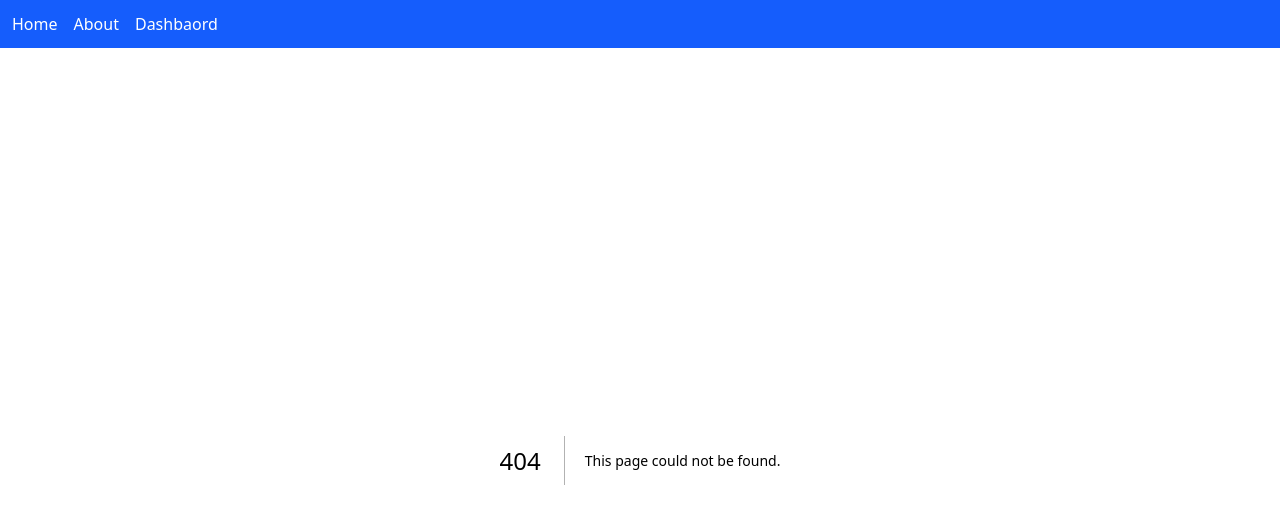
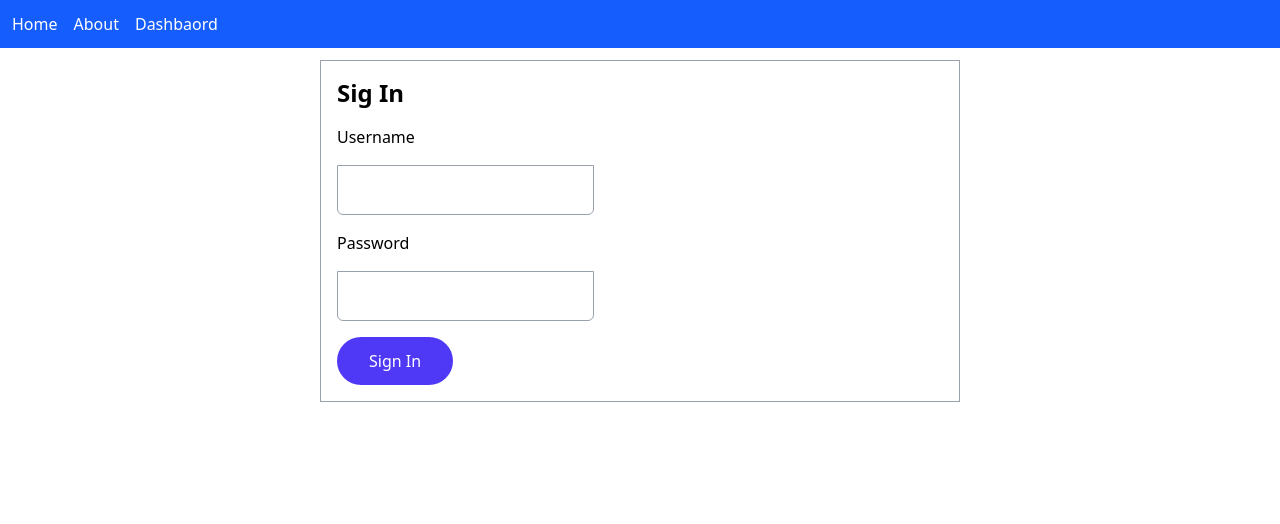
Before and after one commit to FactNJS1014/my-app, a Next.js app: page /backoffice/signin in a window 1280 px wide. Before the commit this address had no page. Shown: the top 524 px of the page. Built offline with nearby package versions, Linux system fonts and the light colour scheme.

Commit message:
create sigin

```diff
--- /dev/null
+++ b/app/backoffice/signin/page.tsx
@@ -0,0 +1,74 @@
+"use client";
+
+import { useState } from "react";
+import { useRouter } from "next/navigation";
+import Swal from "sweetalert2";
+import { Config } from "../config";
+import axios from "axios";
+
+export default function Signin() {
+  const [username, setUsername] = useState("");
+  const [password, setPassword] = useState("");
+  const router = useRouter();
+
+  const handleSignIn = async () => {
+    try {
+      const payload = {
+        username: username,
+        password: password,
+      };
+
+      const url = Config.apiUrl + "/member/signin";
+      const response = await axios.post(url, payload);
+      if (response.status === 200) {
+        localStorage.setItem("token", response.data.token);
+        router.push("/backoffice/home");
+      }
+    } catch (error) {
+      if (axios.isAxiosError(error)) {
+        if (error.response?.status === 401) {
+          Swal.fire({
+            title: "Sign In",
+            text: "Username or password is incorrect",
+            icon: "warning",
+            timer: 2000,
+            timerProgressBar: true,
+          });
+        }
+      } else {
+        Swal.fire({
+          title: "error",
+          text: (error as Error).message,
+          icon: "error",
+        });
+      }
+    }
+  };
+
+  return (
+    <div className="flex flex-col gap-4 mx-auto items-start border border-gray-400 w-1/2 p-4">
+      <div className="text-2xl font-bold">Sig In</div>
+      <div>Username</div>
+      <div>
+        <input
+          type="text"
+          className="input"
+          onChange={(e) => setUsername(e.target.value)}
+        />
+      </div>
+      <div>Password</div>
+      <div>
+        <input
+          type="password"
+          className="input"
+          onChange={(e) => setPassword(e.target.value)}
+        />
+      </div>
+      <div>
+        <button onClick={handleSignIn} className="button">
+          Sign In
+        </button>
+      </div>
+    </div>
+  );
+}
```
